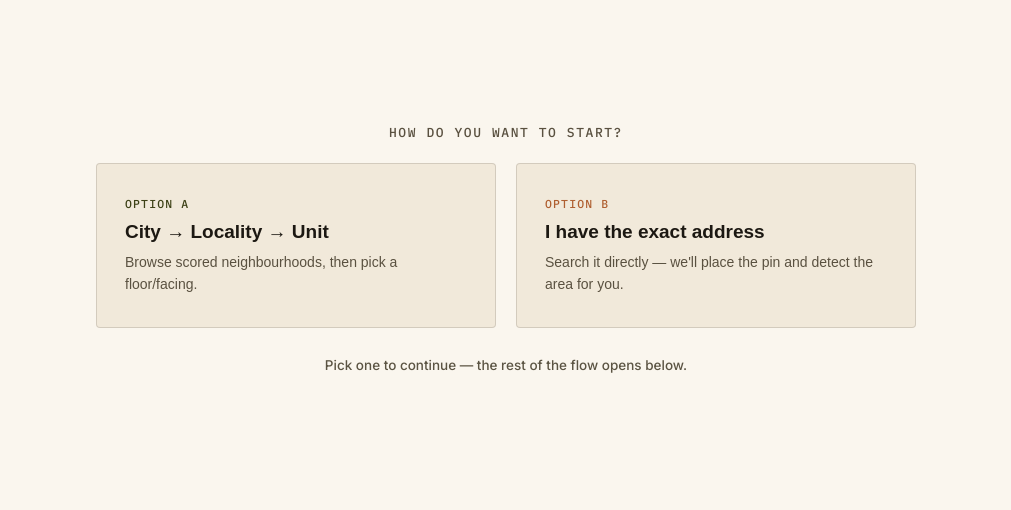
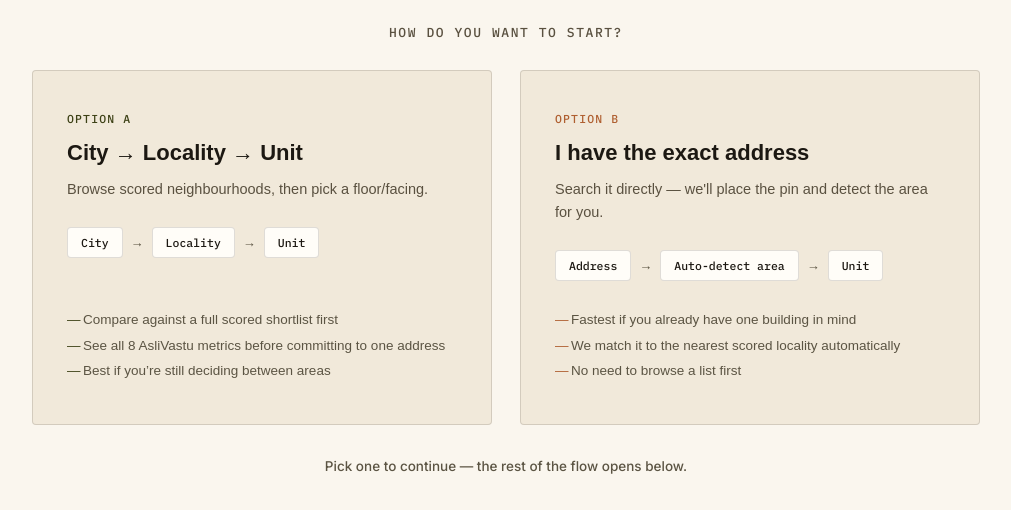
Before and after one commit to BlindSpotCo/BlindSpot, a Next.js app: page /property-score in a window 1280 px wide. Shown: the part 1750-2260 px from the top of the page, without its empty margins (134-1145 px from the left). Built offline with nearby package versions, Linux system fonts and the light colour scheme; no server answers.

Commit message:
Enlarge and fill Option A/B mode-select cards on property-score entry screen

```diff
--- a/components/property-score/PropertyScoreFlow.js
+++ b/components/property-score/PropertyScoreFlow.js
@@ -195,32 +195,83 @@ export default function PropertyScoreFlow() {
           scrollSnapAlign: 'start', padding: mode ? '48px 0' : 0,
         }}>
           <div className="wrap" style={{ width: '100%' }}>
-            <div className="mono" style={{ fontSize: 13, color: 'var(--text-mute)', letterSpacing: '.12em', marginBottom: 20, textAlign: 'center' }}>HOW DO YOU WANT TO START?</div>
-            <div style={{ display: 'flex', gap: 20, flexWrap: 'wrap', justifyContent: 'center', maxWidth: 900, margin: '0 auto' }}>
+            <div className="mono" style={{ fontSize: 13, color: 'var(--text-mute)', letterSpacing: '.12em', marginBottom: 28, textAlign: 'center' }}>HOW DO YOU WANT TO START?</div>
+            {/* Cards used to be a title + one line of copy inside a big
+                padded box -- on a full-height screen that read as mostly
+                empty field with two small labels floating in the middle.
+                Grown to a fixed min-height and filled with content that's
+                actually informative (the real sub-steps, and the reasons
+                to pick one path over the other), not decoration added
+                just to occupy space. */}
+            <div style={{ display: 'flex', gap: 28, flexWrap: 'wrap', justifyContent: 'center', maxWidth: 980, margin: '0 auto' }}>
               <button onClick={() => chooseMode('locality')} className="ps-mode-btn ps-btn"
                 style={{
                   // Was a hardcoded rgba(175,47,64) -- an off-brand hot
                   // pink unrelated to any token. A tint of --slate matches
                   // the rest of the site's selection states.
-                  flex: '1 1 320px', maxWidth: 400, textAlign: 'left', background: mode === 'locality' ? 'color-mix(in srgb, var(--slate) 14%, var(--bg-2))' : 'var(--bg-2)',
-                  border: `1px solid ${mode === 'locality' ? 'var(--slate)' : 'var(--line)'}`, borderRadius: 'var(--radius)', padding: '32px 28px', cursor: 'pointer',
+                  flex: '1 1 380px', maxWidth: 460, minHeight: 320, textAlign: 'left', background: mode === 'locality' ? 'color-mix(in srgb, var(--slate) 14%, var(--bg-2))' : 'var(--bg-2)',
+                  border: `1px solid ${mode === 'locality' ? 'var(--slate)' : 'var(--line)'}`, borderRadius: 'var(--radius)', padding: '40px 34px', cursor: 'pointer',
+                  display: 'flex', flexDirection: 'column',
                 }}>
-                <div className="mono" style={{ fontSize: 11.5, color: 'var(--slate)', letterSpacing: '.1em', marginBottom: 10 }}>OPTION A</div>
-                <div className="ps-mode-btn-title" style={{ fontSize: 19, fontWeight: 700, color: 'var(--text)', marginBottom: 8 }}>City → Locality → Unit</div>
-                <div className="ps-mode-btn-sub" style={{ fontSize: 14, color: 'var(--text-mute)', lineHeight: 1.6 }}>Browse scored neighbourhoods, then pick a floor/facing.</div>
+                <div className="mono" style={{ fontSize: 11.5, color: 'var(--slate)', letterSpacing: '.1em', marginBottom: 14 }}>OPTION A</div>
+                <div className="ps-mode-btn-title" style={{ fontSize: 22, fontWeight: 700, color: 'var(--text)', marginBottom: 12 }}>City → Locality → Unit</div>
+                <div className="ps-mode-btn-sub" style={{ fontSize: 14.5, color: 'var(--text-mute)', lineHeight: 1.6, marginBottom: 26 }}>Browse scored neighbourhoods, then pick a floor/facing.</div>
+
+                <div style={{ display: 'flex', alignItems: 'center', gap: 8, flexWrap: 'wrap', marginBottom: 26 }}>
+                  {['City', 'Locality', 'Unit'].map((step, i) => (
+                    <span key={step} style={{ display: 'flex', alignItems: 'center', gap: 8 }}>
+                      <span className="mono" style={{ fontSize: 11.5, padding: '7px 13px', borderRadius: 'var(--radius)', background: 'var(--paper)', border: '1px solid var(--line)', color: 'var(--text)' }}>{step}</span>
+                      {i < 2 && <span style={{ color: 'var(--text-dim)', fontSize: 13 }}>→</span>}
+                    </span>
+                  ))}
+                </div>
+
+                <ul style={{ margin: '0 0 0 0', padding: 0, fontSize: 13.5, color: 'var(--text-dim)', lineHeight: 1.9, listStyle: 'none', marginTop: 'auto' }}>
+                  {[
+                    'Compare against a full scored shortlist first',
+                    'See all 8 AsliVastu metrics before committing to one address',
+                    'Best if you’re still deciding between areas',
+                  ].map(line => (
+                    <li key={line} style={{ position: 'relative', paddingLeft: 16 }}>
+                      <span style={{ position: 'absolute', left: 0, color: 'var(--slate)' }}>—</span>{line}
+                    </li>
+                  ))}
+                </ul>
               </button>
               <button onClick={() => chooseMode('address')} className="ps-mode-btn ps-btn"
                 style={{
-                  flex: '1 1 320px', maxWidth: 400, textAlign: 'left', background: mode === 'address' ? 'color-mix(in srgb, var(--sun) 14%, var(--bg-2))' : 'var(--bg-2)',
-                  border: `1px solid ${mode === 'address' ? 'var(--sun)' : 'var(--line)'}`, borderRadius: 'var(--radius)', padding: '32px 28px', cursor: 'pointer',
+                  flex: '1 1 380px', maxWidth: 460, minHeight: 320, textAlign: 'left', background: mode === 'address' ? 'color-mix(in srgb, var(--sun) 14%, var(--bg-2))' : 'var(--bg-2)',
+                  border: `1px solid ${mode === 'address' ? 'var(--sun)' : 'var(--line)'}`, borderRadius: 'var(--radius)', padding: '40px 34px', cursor: 'pointer',
+                  display: 'flex', flexDirection: 'column',
                 }}>
-                <div className="mono" style={{ fontSize: 11.5, color: 'var(--sun)', letterSpacing: '.1em', marginBottom: 10 }}>OPTION B</div>
-                <div className="ps-mode-btn-title" style={{ fontSize: 19, fontWeight: 700, color: 'var(--text)', marginBottom: 8 }}>I have the exact address</div>
-                <div className="ps-mode-btn-sub" style={{ fontSize: 14, color: 'var(--text-mute)', lineHeight: 1.6 }}>Search it directly — we&apos;ll place the pin and detect the area for you.</div>
+                <div className="mono" style={{ fontSize: 11.5, color: 'var(--sun)', letterSpacing: '.1em', marginBottom: 14 }}>OPTION B</div>
+                <div className="ps-mode-btn-title" style={{ fontSize: 22, fontWeight: 700, color: 'var(--text)', marginBottom: 12 }}>I have the exact address</div>
+                <div className="ps-mode-btn-sub" style={{ fontSize: 14.5, color: 'var(--text-mute)', lineHeight: 1.6, marginBottom: 26 }}>Search it directly — we&apos;ll place the pin and detect the area for you.</div>
+
+                <div style={{ display: 'flex', alignItems: 'center', gap: 8, flexWrap: 'wrap', marginBottom: 26 }}>
+                  {['Address', 'Auto-detect area', 'Unit'].map((step, i) => (
+                    <span key={step} style={{ display: 'flex', alignItems: 'center', gap: 8 }}>
+                      <span className="mono" style={{ fontSize: 11.5, padding: '7px 13px', borderRadius: 'var(--radius)', background: 'var(--paper)', border: '1px solid var(--line)', color: 'var(--text)' }}>{step}</span>
+                      {i < 2 && <span style={{ color: 'var(--text-dim)', fontSize: 13 }}>→</span>}
+                    </span>
+                  ))}
+                </div>
+
+                <ul style={{ margin: '0 0 0 0', padding: 0, fontSize: 13.5, color: 'var(--text-dim)', lineHeight: 1.9, listStyle: 'none', marginTop: 'auto' }}>
+                  {[
+                    'Fastest if you already have one building in mind',
+                    'We match it to the nearest scored locality automatically',
+                    'No need to browse a list first',
+                  ].map(line => (
+                    <li key={line} style={{ position: 'relative', paddingLeft: 16 }}>
+                      <span style={{ position: 'absolute', left: 0, color: 'var(--sun)' }}>—</span>{line}
+                    </li>
+                  ))}
+                </ul>
               </button>
             </div>
             {!mode && (
-              <p style={{ textAlign: 'center', fontSize: 13.5, color: 'var(--text-dim)', marginTop: 28 }}>Pick one to continue — the rest of the flow opens below.</p>
+              <p style={{ textAlign: 'center', fontSize: 13.5, color: 'var(--text-dim)', marginTop: 32 }}>Pick one to continue — the rest of the flow opens below.</p>
             )}
           </div>
         </div>
```
